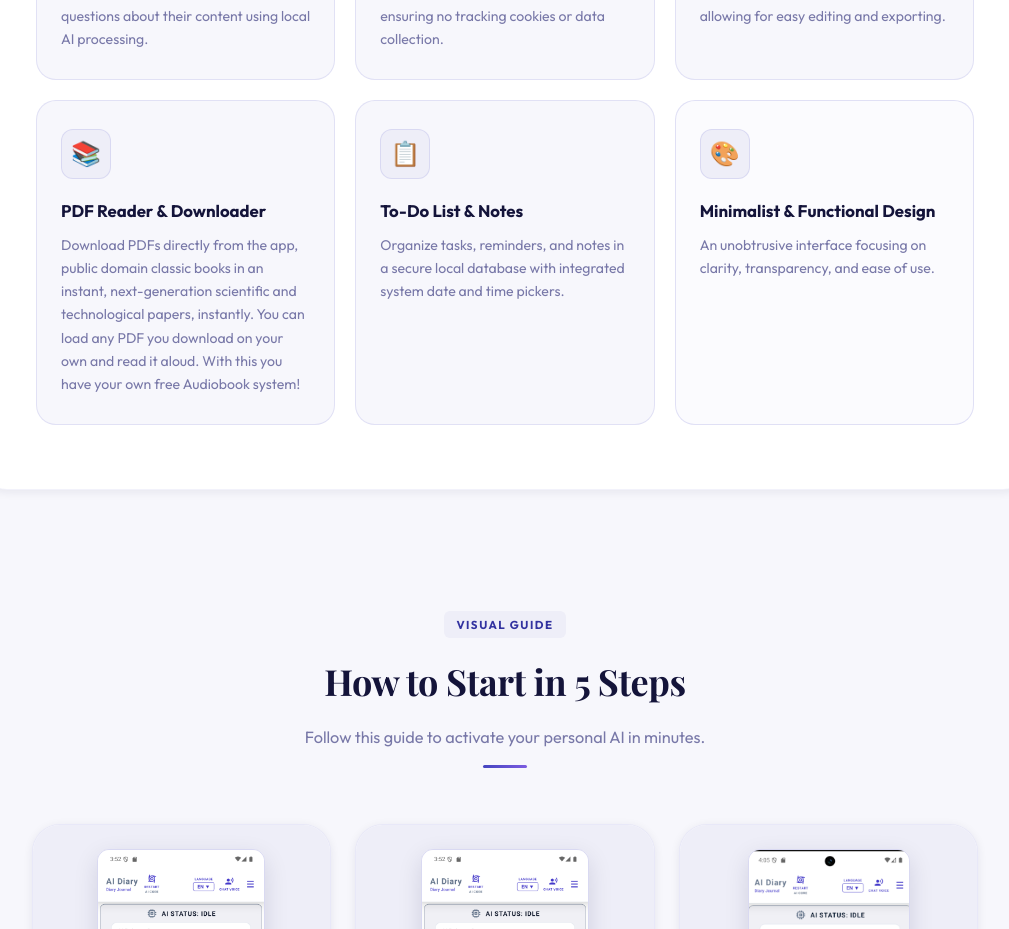
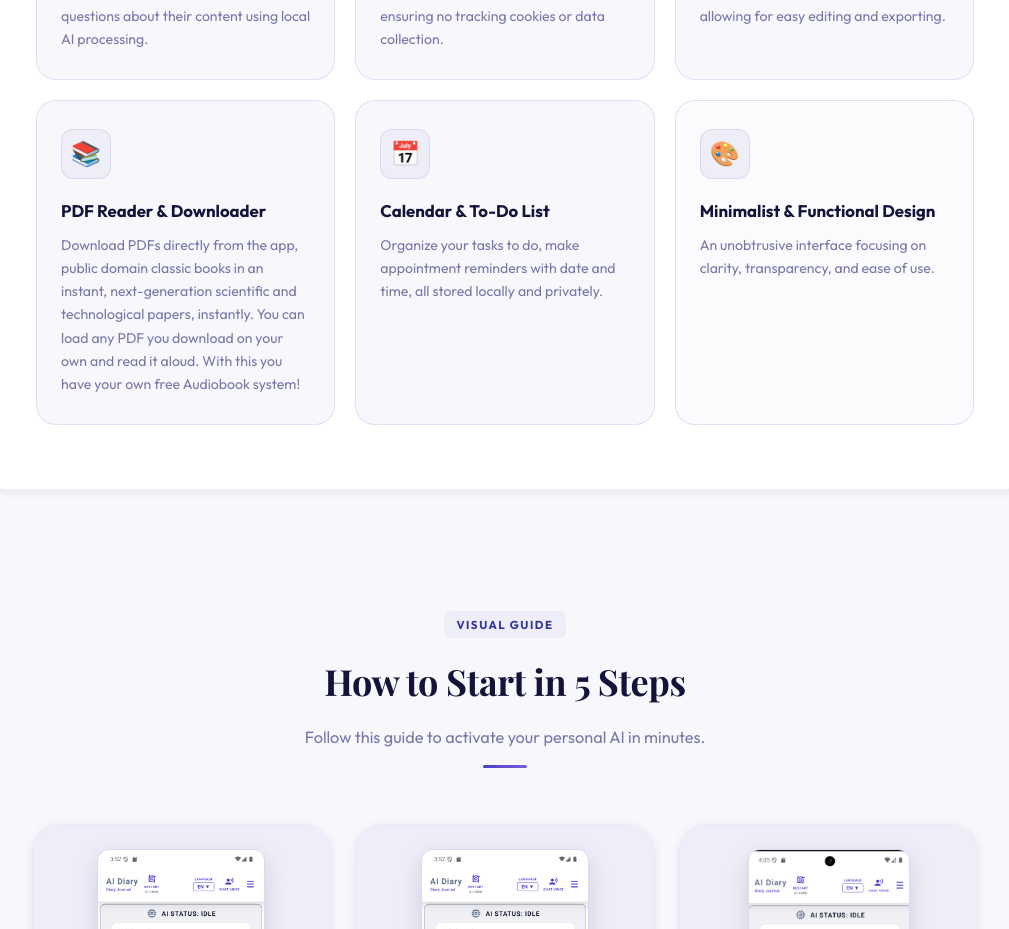
Before and after one commit to christeck9/AI-Diary, a plain HTML site: page index.html in a window 1280 px wide. Shown: the part 2800-3729 px from the top of the page, without its empty margins (135-1144 px from the left). Drawn offline with nearby package versions, Linux system fonts and the light colour scheme.

Commit message:
Update To-Do List feature card to Calendar and Tasks with calendar icon

```diff
--- a/index.html
+++ b/index.html
@@ -1495,13 +1495,11 @@
           <p class="en">Download PDFs directly from the app, public domain classic books in an instant, next-generation scientific and technological papers, instantly. You can load any PDF you download on your own and read it aloud. With this you have your own free Audiobook system!</p>
         </div>
         <div class="feature-card">
-          <div class="feature-icon">📋</div>
-          <h3 class="es">Lista de Tareas y Notas</h3>
-          <h3 class="en">To-Do List & Notes</h3>
-          <p class="es">Organiza tareas, recordatorios y notas en una base de datos local segura con selectores de fecha
-            y hora nativos del sistema.</p>
-          <p class="en">Organize tasks, reminders, and notes in a secure local database with integrated system date and
-            time pickers.</p>
+          <div class="feature-icon">📅</div>
+          <h3 class="es">Calendario y lista de pendientes</h3>
+          <h3 class="en">Calendar & To-Do List</h3>
+          <p class="es">Organiza tus tareas por hacer, haz recordatorios de citas con día y hora, todo como dato local y privado.</p>
+          <p class="en">Organize your tasks to do, make appointment reminders with date and time, all stored locally and privately.</p>
         </div>
         <div class="feature-card" style="border-color: rgba(69, 69, 192, 0.15); background: rgba(69, 69, 192, 0.02);">
           <div class="feature-icon">🎨</div>
```
